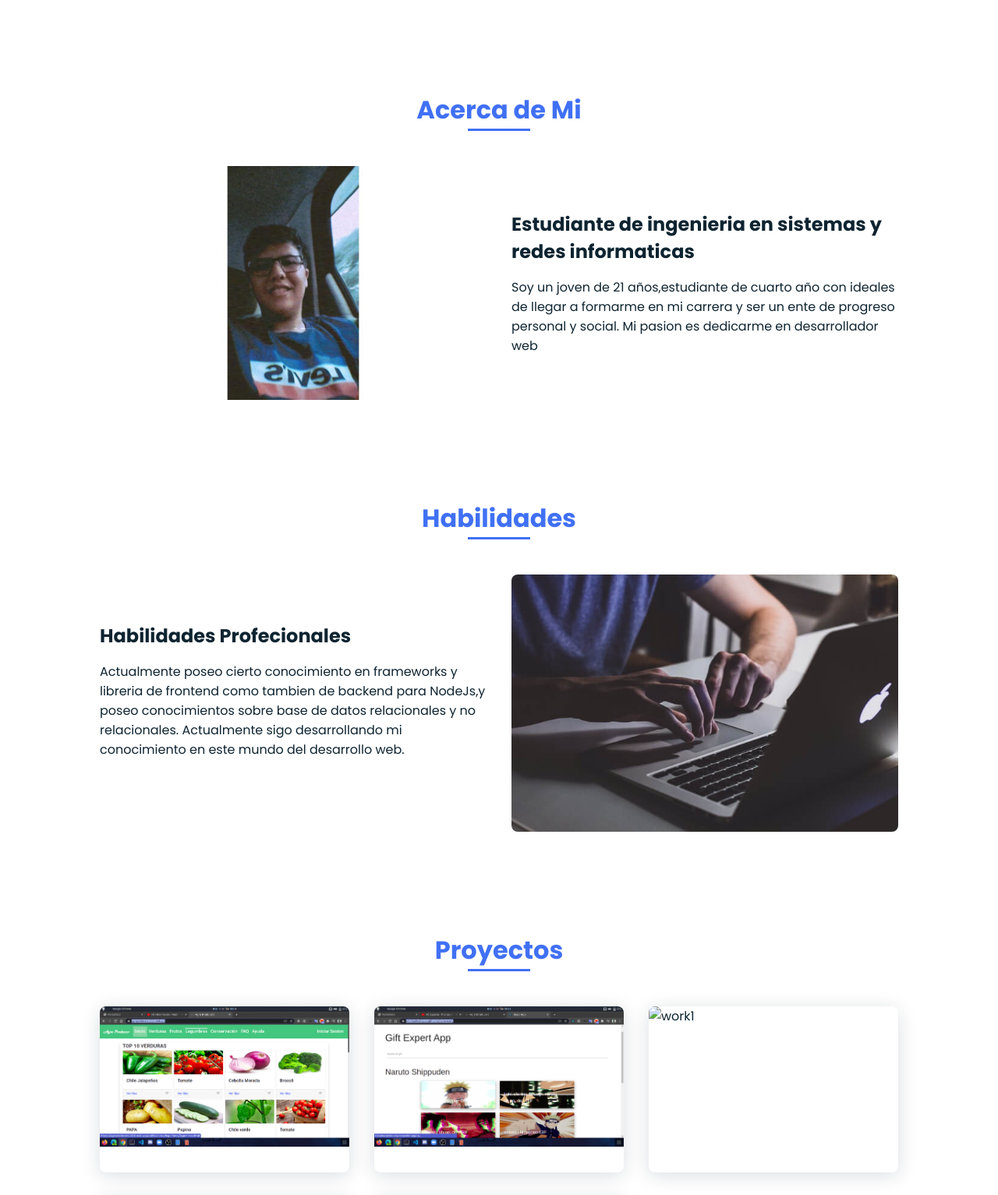
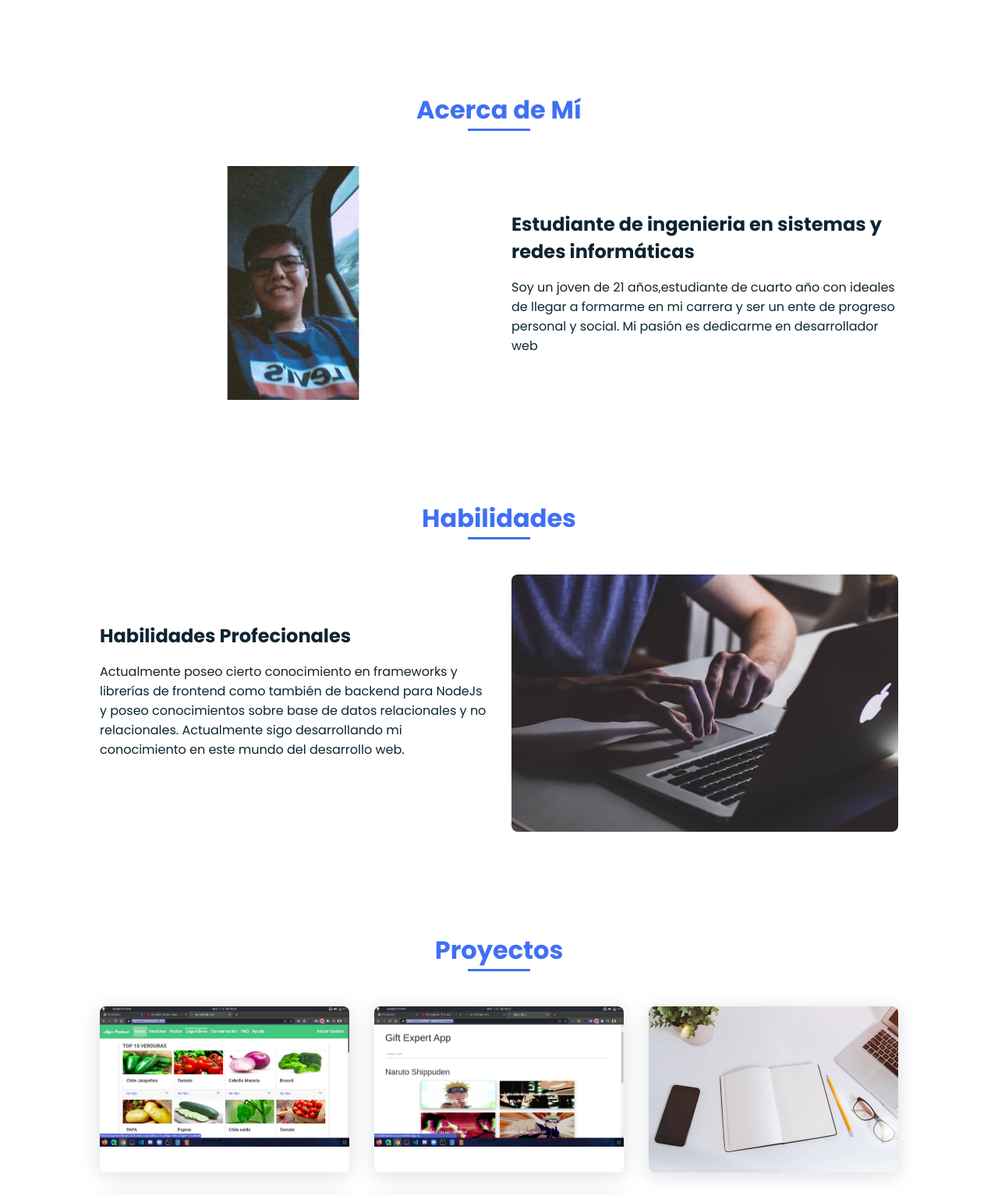
Before and after one commit to xMichaelRodriguez/portafolio, a website: page index.html in a window 1280 px wide. Shown: the part 763-2296 px from the top of the page at 78% size. Drawn offline with nearby package versions, Linux system fonts and the light colour scheme.

Commit message:
arreglos

```diff
--- a/index.html
+++ b/index.html
@@ -23,7 +23,7 @@
                         <a href="#home" class="nav__link active">Inicio</a>
                     </li>
                     <li class="nav__item">
-                        <a href="#about" class="nav__link">Acerca de Mi</a>
+                        <a href="#about" class="nav__link">Sobre mí</a>
                     </li>
                     <li class="nav__item">
                         <a href="#skills" class="nav__link">Habilidades</a>
@@ -76,17 +76,17 @@
         <!--=== ABOUT ===-->
         <section class="about section" id="about">
             <h2 class="section-title">
-                Acerca de Mi
+                Acerca de Mí
             </h2>
             <div class="about__container bd-grid">
                 <div class="about__img">
                     <img src="./assets/img/perfil.jpeg" alt="about ">
                 </div>
                 <div>
-                    <h2 class="about__subtitle">Estudiante de ingenieria en sistemas y redes informaticas</h2>
+                    <h2 class="about__subtitle">Estudiante de ingenieria en sistemas y redes informáticas</h2>
                     <p class="about__text">Soy un joven de 21 años,estudiante de cuarto año con ideales de
-                        llegar a formarme en mi carrera y ser un ente de progreso personal y social. Mi pasion
-                        es dedicarme en desarrollador web
+                        llegar a formarme en mi carrera y ser un ente de progreso personal y social. Mi
+                        pasión es dedicarme en desarrollador web
                     </p>
                 </div>
             </div>
@@ -100,8 +100,9 @@
                     <h2 class="skills__subtitle">
                         Habilidades Profecionales
                     </h2>
-                    <p class="skills__text">Actualmente poseo cierto conocimiento en frameworks y libreria de frontend
-                        como tambien de backend para NodeJs,y poseo conocimientos sobre base de datos relacionales y no
+                    <p class="skills__text">Actualmente poseo cierto conocimiento en frameworks y
+                        librerías de frontend
+                        como también de backend para NodeJs y poseo conocimientos sobre base de datos relacionales y no
                         relacionales.
                         Actualmente sigo desarrollando mi conocimiento en este mundo del desarrollo web.
                     </p>
@@ -131,7 +132,7 @@
                         hecho en ReactJS</a>
                 </div>
                 <div class="work__img">
-                    <img src="./img/work3.jpg" alt="work1">
+                    <img src="./assets/img/work6.jpg" alt="work1">
                 </div>
                 <div class="work__img">
                     <img src="./assets/img/work4.jpg" alt="work1">
```
